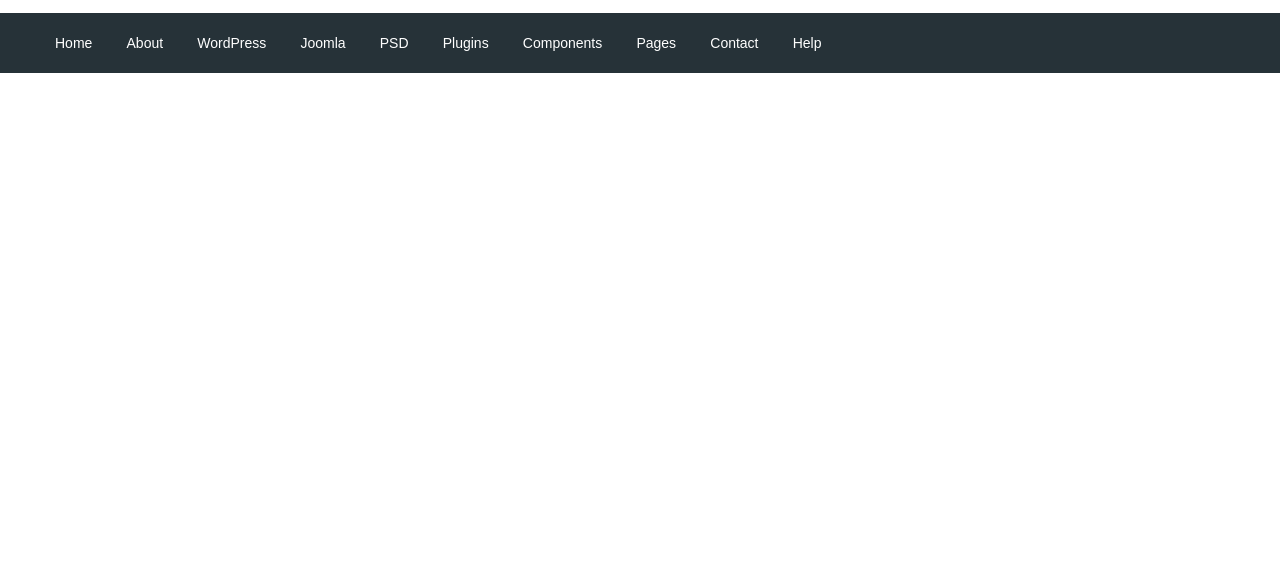
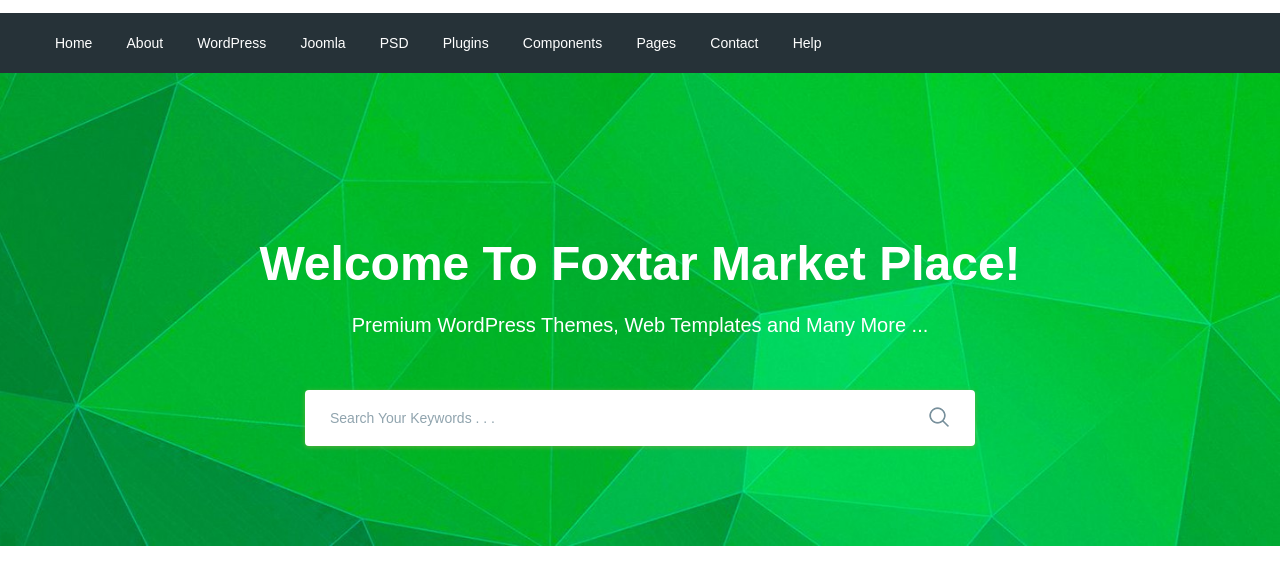
Before and after one commit to khersonna/moderno, a website: page app/index.html in a window 1280 px wide. Shown: the part 77-662 px from the top of the page. Drawn offline with nearby package versions, Linux system fonts and the light colour scheme; files that its build step writes are made by us from their sources.

Commit message:
added search section

```diff
--- a/app/index.html
+++ b/app/index.html
@@ -74,6 +74,28 @@
             </div>
         </div>
     </header>
+    <main>
+        <section class="search" style="background-image: url(images/search-bg.jpg);">
+            <div class="container">
+                <div class="search__inner">
+                    <div class="search__inner-title">
+                        Welcome To Foxtar Market Place!
+                    </div>
+                    <div class="search__inner-text">
+                        Premium WordPress Themes, Web Templates and Many More ...
+                    </div>
+                    <div class="search__inner-form">
+                        <form>
+                            <input type="text" placeholder="Search Your Keywords . . ." required>
+                            <button type="submit">
+                                <img src="images/icons/search.png" alt="">
+                            </button>
+                        </form>
+                    </div>
+                </div>
+            </div>
+        </section>
+    </main>
 
     <script src="https://ajax.googleapis.com/ajax/libs/jquery/3.4.1/jquery.min.js"></script>
     <script src="js/libs.min.js"></script>
--- a/app/scss/style.scss
+++ b/app/scss/style.scss
@@ -44,12 +44,11 @@
     align-items: center;
     height: 60px;
 }
-
-.menu__list {
-    li {
+.menu__list{
+    li{
         display: inline-block;
-        &+li {
-           margin-left: 30px;
+        & + li{
+            margin-left: 30px;
         }
     }
     a{
@@ -57,3 +56,55 @@
         font-size: 14px;
     }
 }
+.search{
+    background-repeat: no-repeat;
+    background-size: cover;
+    background-position: center;
+    min-width: 533px;
+}
+.search__inner{
+    padding: 155px 0 100px;
+    color: #ffffff;
+    text-align: center;
+    &-title{
+        margin-bottom: 10px;
+        font-size: 48px;
+        font-weight: 700;
+        line-height: 72px;
+    }
+    &-text{
+        margin-bottom: 50px;
+        font-weight: 500;
+        font-size: 20px;
+        line-height: 30px;
+    }
+    &-form{
+        max-width: 670px;
+        margin: 0 auto;
+        position: relative;
+        input{
+            display: block;
+            width: 100%;
+            box-shadow: 0px 1px 5px rgba(124, 178, 64, 0.75);
+            border-radius: 4px;
+            height: 56px;
+            border: none;
+            font-size: 14px;
+            font-weight: 500;
+            padding-left: 25px;
+            padding-right: 60px;
+            &::placeholder{
+                color: #90a4ae;
+                font-weight: 500;
+            }
+        }
+        button{
+            position: absolute;
+            border: none;
+            background-color: transparent;
+            right: 20px;
+            top: 16px;
+        }
+
+    }
+}
```
Also changed, not shown: app/images/icons/search.png (added), app/images/search-bg.jpg (added).
